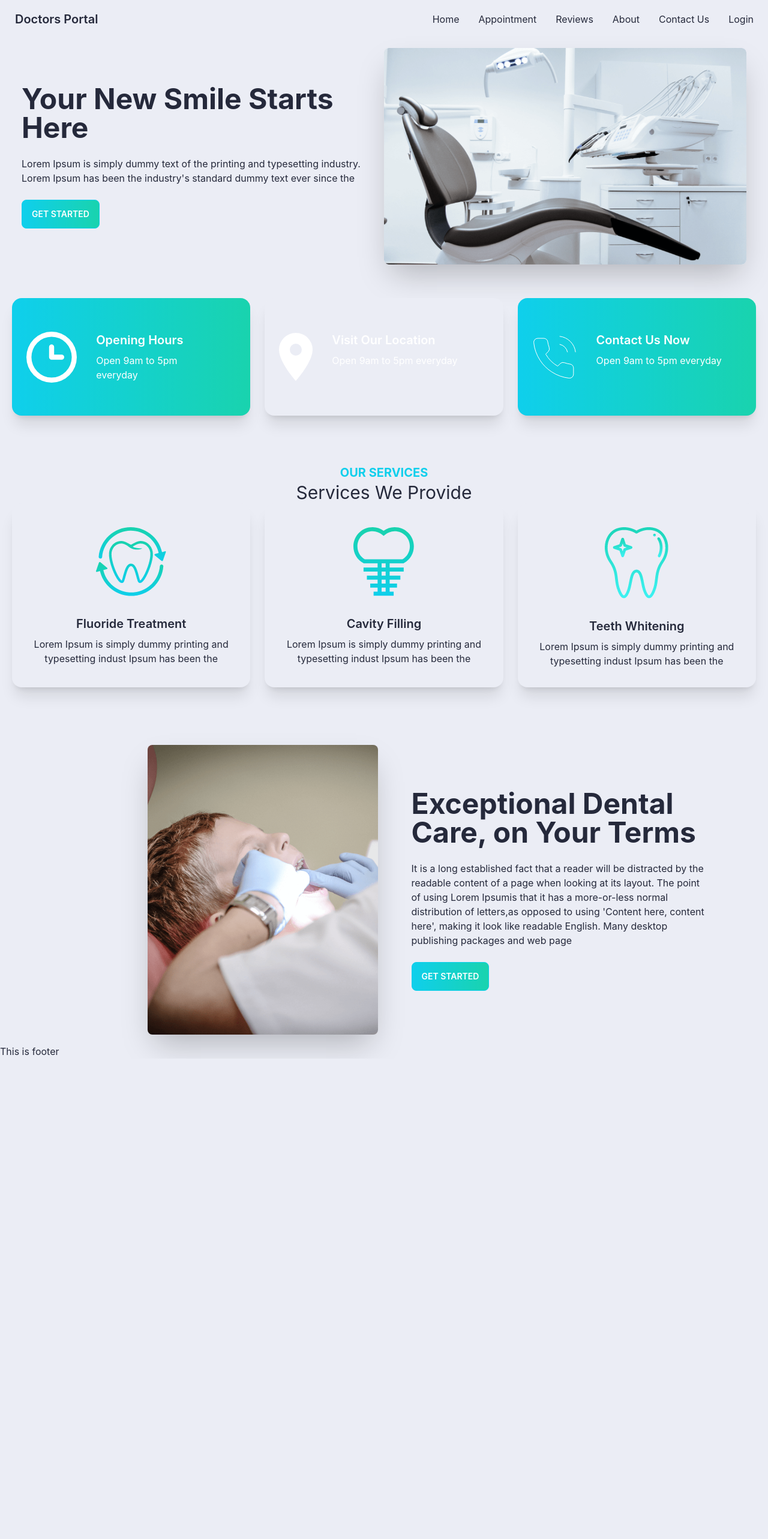
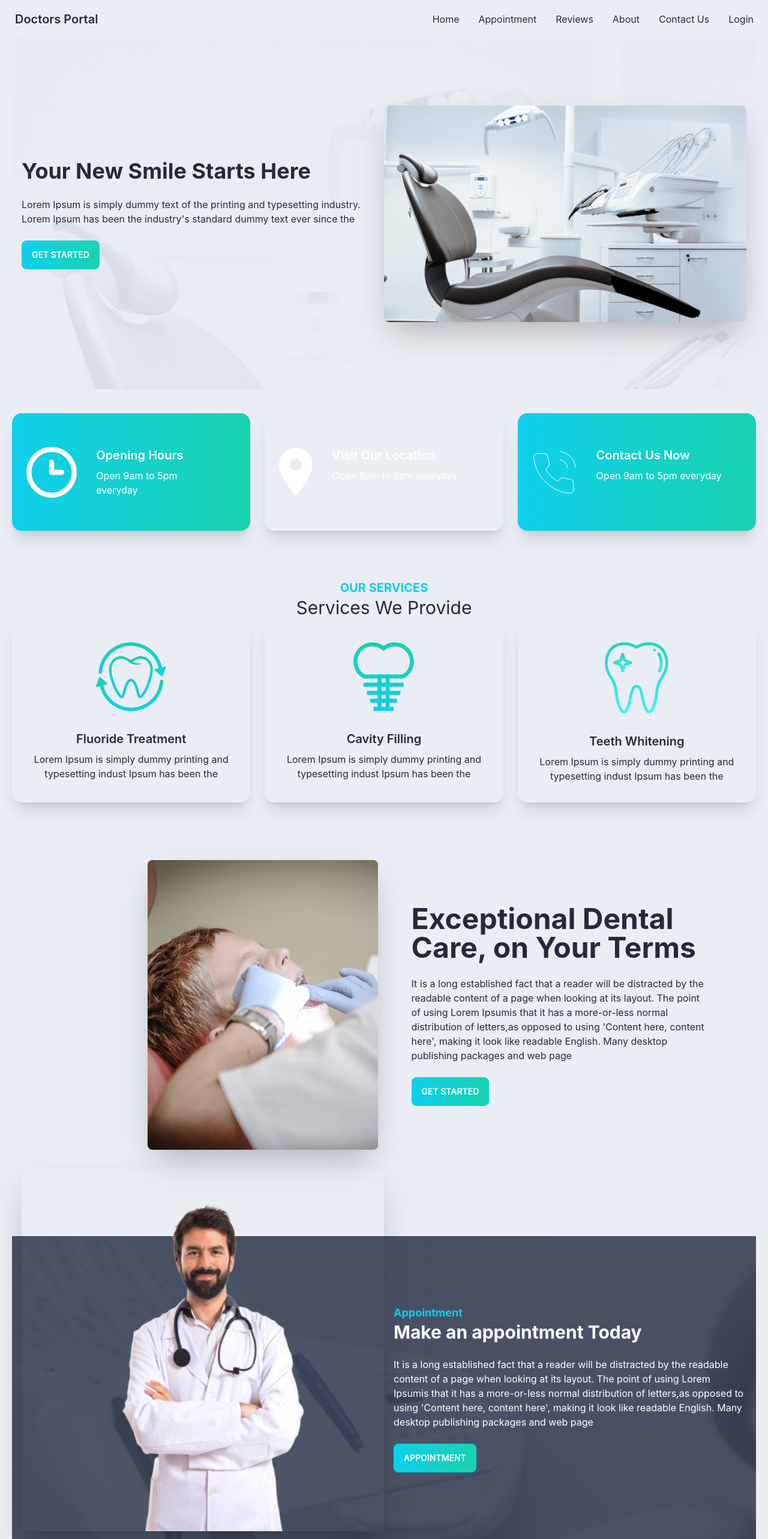
Before and after one commit to rejaul-dev/doctors-portal-client, a React (Create React App) app: page / in a window 1280 px wide. Shown: the top 2566 px of the page at 60% size. Before the commit the page ends 1765 px from the top, so only its background shows below. Built offline with nearby package versions, Linux system fonts and the light colour scheme.

Commit message:
added appointment section on the home page

```diff
--- a/src/Pages/Home/Banner/Banner.jsx
+++ b/src/Pages/Home/Banner/Banner.jsx
@@ -1,19 +1,24 @@
 import React from "react";
 import chair from "../../../assets/images/chair.png";
+import bg from "../../../assets/images/bg.png"
+import PrimaryButton from "../../../components/PrimaryButton/PrimaryButton";
+
 
 const Banner = () => {
   return (
-    <div className="hero">
+    <div className="hero pb-24 pt-24"
+    style={{background:`url(${bg})`}}
+    >
       <div className="hero-content flex-col lg:flex-row-reverse">
         <img src={chair} className="lg:w-1/2 rounded-lg shadow-2xl" alt="" />
         <div>
-          <h1 className="text-5xl font-bold">Your New Smile Starts Here</h1>
+          <h1 className="text-4xl font-bold">Your New Smile Starts Here</h1>
           <p className="py-6">
             Lorem Ipsum is simply dummy text of the printing and typesetting
             industry. Lorem Ipsum has been the industry's standard dummy text
             ever since the
           </p>
-          <button className="btn btn-primary bg-gradient-to-r from-primary to-secondary text-white">Get Started</button>
+            <PrimaryButton>Get Started</PrimaryButton>
         </div>
       </div>
     </div>
--- a/src/Pages/Home/DentalCare/DentalCare.jsx
+++ b/src/Pages/Home/DentalCare/DentalCare.jsx
@@ -1,5 +1,6 @@
 import React from "react";
 import treatment from "../../../assets/images/treatment.png"
+import PrimaryButton from "../../../components/PrimaryButton/PrimaryButton";
 
 const DentalCare = () => {
   return (
@@ -22,7 +23,7 @@ const DentalCare = () => {
             here', making it look like readable English. Many desktop publishing
             packages and web page
           </p>
-          <button className="btn btn-primary bg-gradient-to-r from-primary to-secondary text-white">Get Started</button>
+          <PrimaryButton>Get Started</PrimaryButton>
         </div>
       </div>
     </div>
--- a/src/Pages/Home/Home/Home.jsx
+++ b/src/Pages/Home/Home/Home.jsx
@@ -2,6 +2,7 @@ import React from 'react';
 import Banner from '../Banner/Banner';
 import DentalCare from '../DentalCare/DentalCare';
 import InfoCards from '../InfoCards/InfoCards';
+import MakeAppointment from '../MakeAppointment/MakeAppointment';
 import Services from '../Services/Services';
 
 const Home = () => {
@@ -11,6 +12,7 @@ const Home = () => {
             <InfoCards/>
             <Services/>
             <DentalCare/>
+            <MakeAppointment/>
         </div>
     );
 };
--- /dev/null
+++ b/src/Pages/Home/MakeAppointment/MakeAppointment.jsx
@@ -0,0 +1,32 @@
+import React from "react";
+import doctor from "../../../assets/images/doctor.png"
+import appointment from "../../../assets/images/appointment.png"
+import PrimaryButton from "../../../components/PrimaryButton/PrimaryButton";
+
+const MakeAppointment = () => {
+  return (
+    <section className="mt-32"
+    style={{background:`url(${appointment})`}}
+    >
+      <div className="hero">
+        <div className="hero-content flex-col lg:flex-row">
+          <img
+            src={doctor}
+            className="-mt-32 hidden md:block lg:w-1/2 rounded-lg shadow-2xl"
+            alt=""
+          />
+          <div>
+            <h3 className="text-lg font-bold text-primary">Appointment</h3>
+            <h1 className="text-3xl text-white font-bold">Make an appointment Today</h1>
+            <p className="text-white py-6">
+            It is a long established fact that a reader will be distracted by the readable content of a page when looking at its layout. The point of using Lorem Ipsumis that it has a more-or-less normal distribution of letters,as opposed to using 'Content here, content here', making it look like readable English. Many desktop publishing packages and web page
+            </p>
+           <PrimaryButton> Appointment</PrimaryButton>
+          </div>
+        </div>
+      </div>
+    </section>
+  );
+};
+
+export default MakeAppointment;
--- /dev/null
+++ b/src/components/PrimaryButton/PrimaryButton.jsx
@@ -0,0 +1,9 @@
+import React from 'react';
+
+const PrimaryButton = ({children}) => {
+    return (
+        <button className="btn btn-primary bg-gradient-to-r from-primary to-secondary text-white">{children}</button>
+    );
+};
+
+export default PrimaryButton;
```
